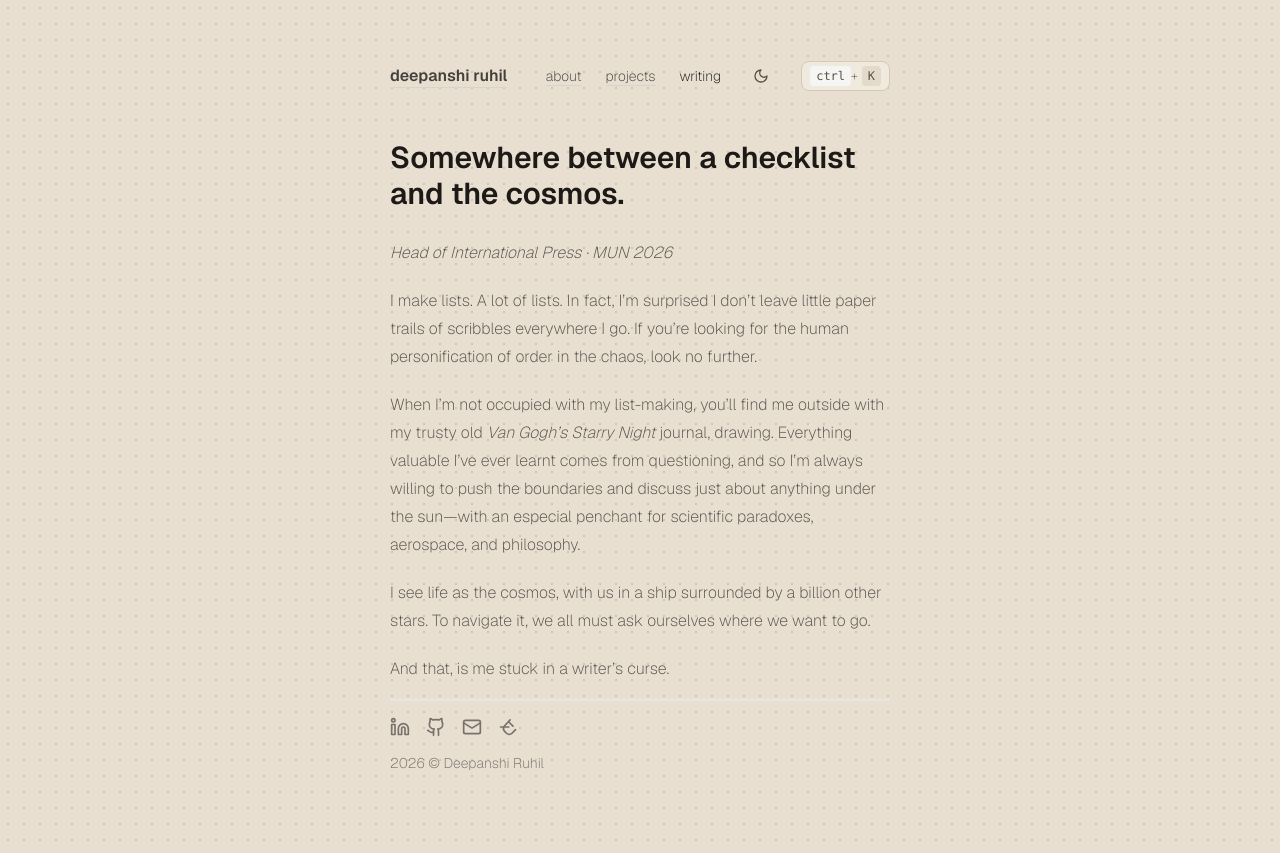
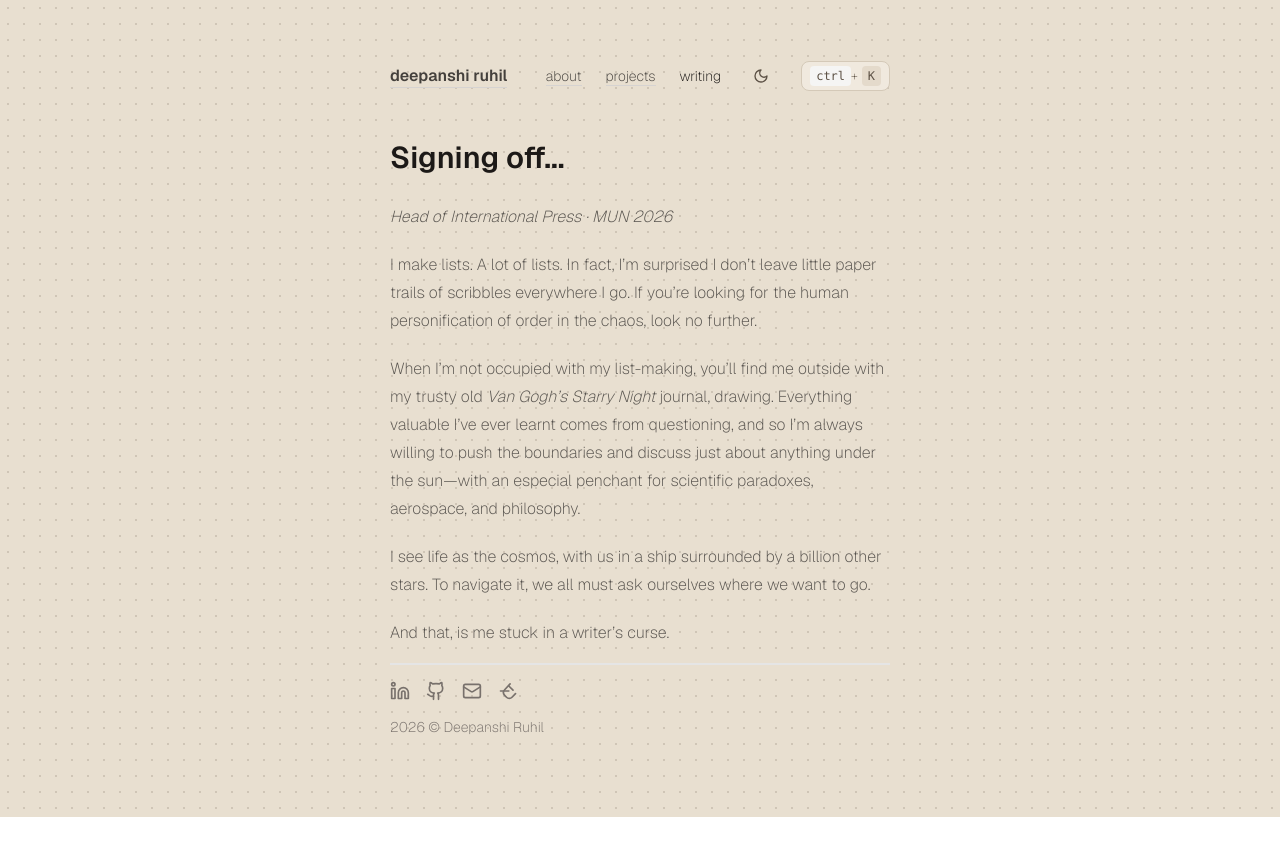
Before and after one commit to deepanshiruhil/v2-main, a Next.js app: page /writing/lessons-from-2025 in a window 1280 px wide. After the commit the page ends 817 px from the top, so only its background shows below. Built offline with nearby package versions, Linux system fonts and the light colour scheme.

Commit message:
Update page title from checklist to 'Signing off...'

```diff
--- a/src/app/writing/lessons-from-2025/page.mdx
+++ b/src/app/writing/lessons-from-2025/page.mdx
@@ -1,6 +1,6 @@
 import MdxLayout from "@/app/layouts/MdxLayout";
 
-# Somewhere between a checklist and the cosmos.
+# Signing off...
 
 _Head of International Press · MUN 2026_
 
```
